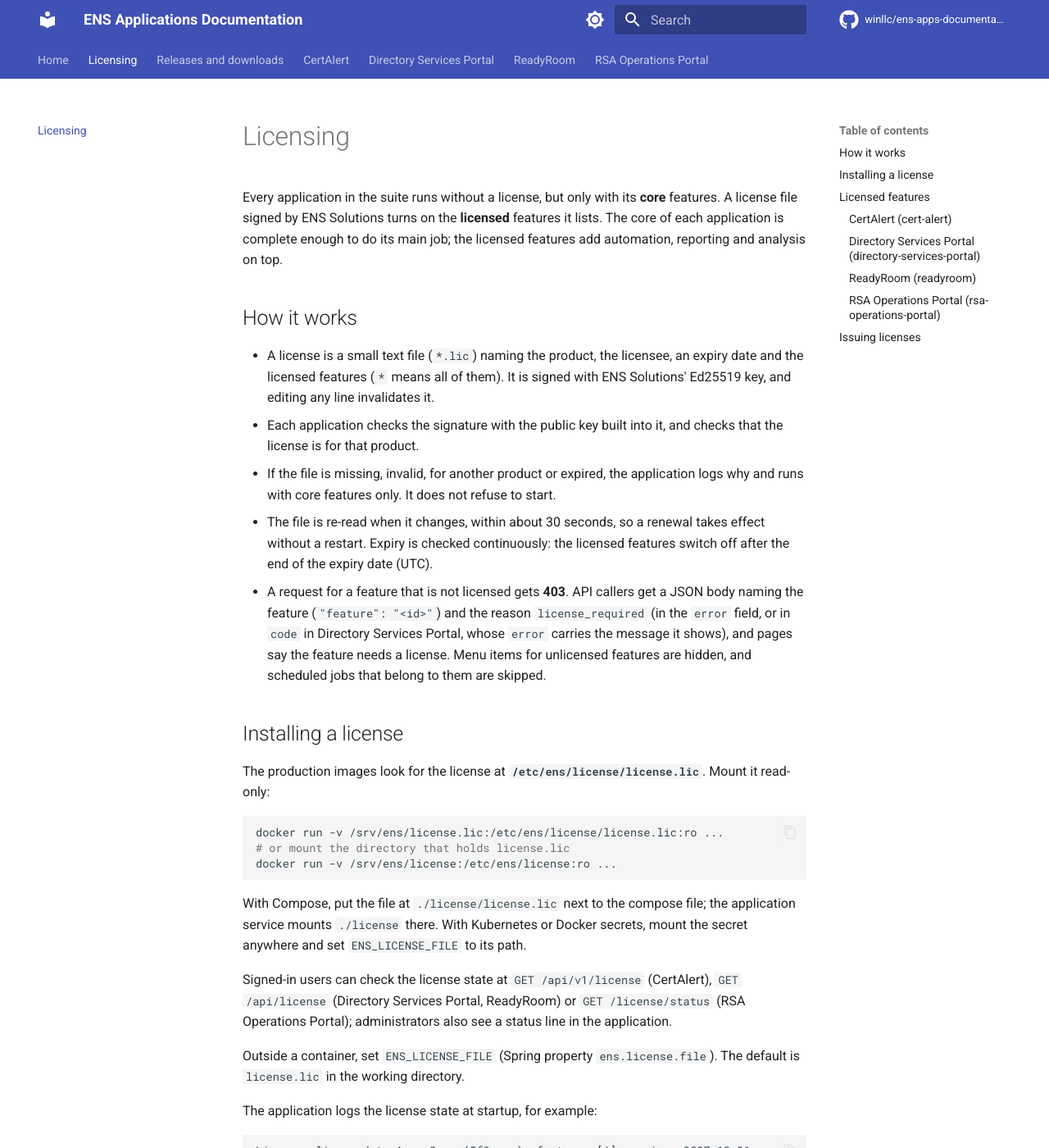
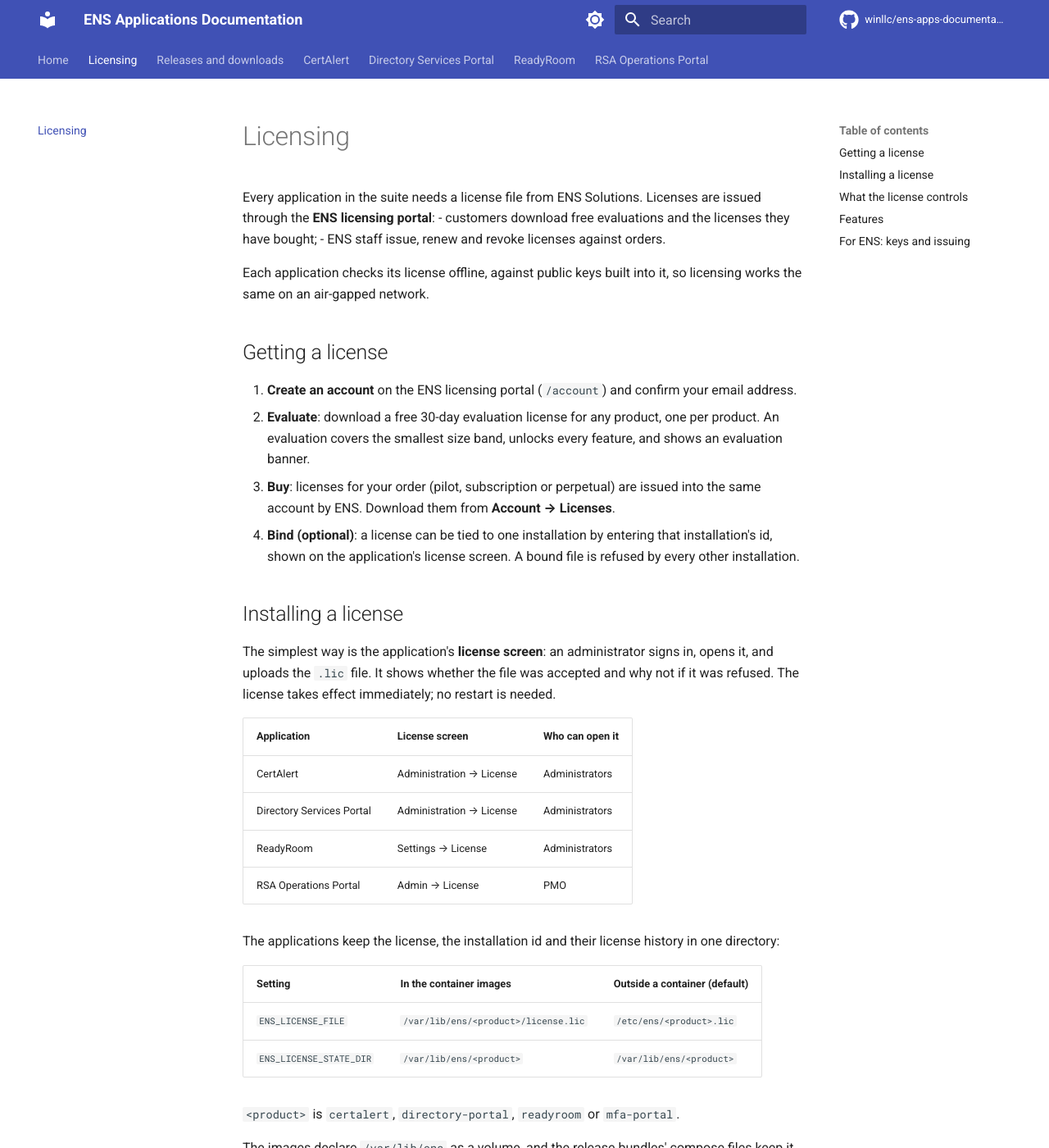
Before and after one commit to winllc/ens-apps-documentation, an MkDocs documentation site: the page built from docs/licensing.md, in a window 1280 px wide and 1400 px high. Shown: the whole window at 82% size. Built offline with MkDocs 1.6.1 and Material for MkDocs 9.7.7, drawn with Linux system fonts in a browser that asks for light colours; comment, search, counter and statistics services are not loaded; some of the changed text lies outside the part shown.

Commit message:
Document licensing through the ENS licensing portal
Licenses now come from the licensing portal: free evaluations, and licenses
ENS issues against orders. The applications run only their license screen
without one, go read-only after the grace period, and keep the license and
installation id on a volume at /var/lib/ens/<product>. The old single-file
license tool is removed; the portal and its npm run license commands replace it.

Co-Authored-By: Claude Opus 5.5 <noreply@anthropic.com>
Claude-Session: https://claude.ai/code/session_01R2Q6XtDB8DfVmiejzJGwBh

````diff
--- a/docs/licensing.md
+++ b/docs/licensing.md
@@ -1,132 +1,104 @@
 # Licensing
 
-Every application in the suite runs without a license, but only with its **core** features. A
-license file signed by ENS Solutions turns on the **licensed** features it lists. The core of
-each application is complete enough to do its main job; the licensed features add automation,
-reporting and analysis on top.
+Every application in the suite needs a license file from ENS Solutions. Licenses are issued through
+the **ENS licensing portal**:
+- customers download free evaluations and the licenses they have bought;
+- ENS staff issue, renew and revoke licenses against orders.
 
-## How it works
+Each application checks its license offline, against public keys built into it, so licensing works the
+same on an air-gapped network.
 
-- A license is a small text file (`*.lic`) naming the product, the licensee, an expiry date and
-  the licensed features (`*` means all of them). It is signed with ENS Solutions' Ed25519 key,
-  and editing any line invalidates it.
-- Each application checks the signature with the public key built into it, and checks that the
-  license is for that product.
-- If the file is missing, invalid, for another product or expired, the application logs why and
-  runs with core features only. It does not refuse to start.
-- The file is re-read when it changes, within about 30 seconds, so a renewal takes effect without
-  a restart. Expiry is checked continuously: the licensed features switch off after the end of the
-  expiry date (UTC).
-- A request for a feature that is not licensed gets **403**. API callers get a JSON body naming
-  the feature (`"feature": "<id>"`) and the reason `license_required` (in the `error` field, or in
-  `code` in Directory Services Portal, whose `error` carries the message it shows), and pages say
-  the feature needs a license. Menu items for unlicensed features are hidden, and scheduled jobs that belong to them
-  are skipped.
+## Getting a license
+
+1. **Create an account** on the ENS licensing portal (`/account`) and confirm your email address.
+2. **Evaluate**: download a free 30-day evaluation license for any product, one per product. An
+   evaluation covers the smallest size band, unlocks every feature, and shows an evaluation banner.
+3. **Buy**: licenses for your order (pilot, subscription or perpetual) are issued into the same
+   account by ENS. Download them from **Account → Licenses**.
+4. **Bind (optional)**: a license can be tied to one installation by entering that installation's id,
+   shown on the application's license screen. A bound file is refused by every other installation.
 
 ## Installing a license
 
-The production images look for the license at **`/etc/ens/license/license.lic`**. Mount it
-read-only:
+The simplest way is the application's **license screen**: an administrator signs in, opens it, and
+uploads the `.lic` file. It shows whether the file was accepted and why not if it was refused.
+The license takes effect immediately; no restart is needed.
+
+| Application | License screen | Who can open it |
+|---|---|---|
+| CertAlert | Administration → License | Administrators |
+| Directory Services Portal | Administration → License | Administrators |
+| ReadyRoom | Settings → License | Administrators |
+| RSA Operations Portal | Admin → License | PMO |
+
+The applications keep the license, the installation id and their license history in one directory:
+
+| Setting | In the container images | Outside a container (default) |
+|---|---|---|
+| `ENS_LICENSE_FILE` | `/var/lib/ens/<product>/license.lic` | `/etc/ens/<product>.lic` |
+| `ENS_LICENSE_STATE_DIR` | `/var/lib/ens/<product>` | `/var/lib/ens/<product>` |
+
+`<product>` is `certalert`, `directory-portal`, `readyroom` or `mfa-portal`.
+
+The images declare `/var/lib/ens` as a volume, and the release bundles' compose files keep it on a
+named volume, `ens-license`. **Keep that volume.** The installation id lives there: if it is lost,
+the installation gets a new id and any license bound to the old one must be re-bound on the portal.
+
+You can also skip the upload screen. Put the file at `license/license.lic` next to the bundle's
+`docker-compose.yml` before running `install.sh` or `upgrade.sh`, and they copy it in. Or copy it in
+yourself:
 
 ```bash
-docker run -v /srv/ens/license.lic:/etc/ens/license/license.lic:ro ...
-# or mount the directory that holds license.lic
-docker run -v /srv/ens/license:/etc/ens/license:ro ...
+docker compose cp license.lic <service>:/var/lib/ens/<product>/license.lic
 ```
 
-With Compose, put the file at `./license/license.lic` next to the compose file; the application
-service mounts `./license` there. With Kubernetes or Docker secrets, mount the secret anywhere and
-set `ENS_LICENSE_FILE` to its path.
+## What the license controls
 
-Signed-in users can check the license state at `GET /api/v1/license` (CertAlert),
-`GET /api/license` (Directory Services Portal, ReadyRoom) or `GET /license/status` (RSA Operations
-Portal); administrators also see a status line in the application.
+| License state | What the application does |
+|---|---|
+| Valid | Everything the license's feature list unlocks. Evaluations show a banner. |
+| Expired, within the grace period (subscriptions: 30 days) | The same, plus a renewal warning for administrators. |
+| Expired past grace | **Read-only**: data stays visible and exportable; nothing can be changed; scheduled jobs, syncs and notifications pause. |
+| Perpetual, but this release was built after its maintenance ended | Read-only. Renew maintenance or run an older release. |
+| Missing, invalid, for another product or installation, superseded by a newer revision, or not yet valid | **Unlicensed**: only sign-in and the license screen work. |
 
-Outside a container, set `ENS_LICENSE_FILE` (Spring property `ens.license.file`). The default is
-`license.lic` in the working directory.
+Administrators see a renewal reminder from 30 days before expiry.
 
-The application logs the license state at startup, for example:
+**Size limits.** Each license covers a number of directory users, tracked people or SecurID users. Up
+to 10% over, the application warns. Further over, it stops taking on more, though it never removes
+anything. CertAlert enforces this as it sweeps the directory, and ReadyRoom as new people are tracked.
+The RSA Operations Portal and Directory Services Portal show usage only.
 
-```text
-License: licensed to Acme Corp (5f0c...), features [*], expires 2027-12-31
-License: no license file at /etc/ens/license/license.lic; running with core features only
-```
+## Features
 
-## Licensed features
+A license lists every standard feature of its product. Enterprise features come with the top size
+band, evaluations and pilots, or when ENS adds them to an order.
 
-### CertAlert (`cert-alert`)
+| Product | Feature ids |
+|---|---|
+| CertAlert (`certalert`) | `directory-sync`, `changelog-sync`, `notifications`, `metrics`, `projects`, `revocation-checks`, `endpoint-checks`, `risky-names`, `directory-cleanup`, `classification-banners`, `multi-directory` (Enterprise, not yet in the product) |
+| Directory Services Portal (`directory-portal`) | `directory-editor`, `form-builder`, `self-service-profile`, `white-pages`, `smart-card-sign-in`, `metrics`, `data-analysis`, `schema-transfer` |
+| ReadyRoom (`readyroom`) | `attendance`, `calendar`, `absence-alerts`, `metrics` (metrics and reports), `org-chart`, `classification-banners` |
+| RSA Operations Portal (`mfa-portal`) | `self-service`, `trusted-agents`, `help-desk`, `shipments`, `scheduled-jobs`, `branding`, `reports`, `bulk-upload`, `group-email` |
 
-| Feature id | What it unlocks |
-|---|---|
-| `revocation` | OCSP and CRL revocation checks |
-| `tls-probe` | Probing a server's TLS endpoint for the certificate it actually serves |
-| `changelog` | Near-real-time sync from the directory changelog |
-| `directory-cleanup` | Certificate cleanup and prune, which write back to the directory |
-| `email-notifications` | Email digests, email alerts and email delivery of notifications |
-| `projects` | Projects and project administrators |
-| `metrics` | The metrics dashboard |
+The catalog lives in the portal's source, in `src/data/licensing.ts` in the products-page
+repository. Every feature is checked by its application, so moving one between tiers changes only
+that file. Never rename an id once licenses carrying it have been issued.
 
-Core: directory sweeps and refresh, the People and Servers tables, certificate expiry status,
-sign-in, in-app notifications, logging alerts, server attributes, contacts, the audit trail
-and the banner.
+## For ENS: keys and issuing
 
-### Directory Services Portal (`directory-services-portal`)
+- **Signing key.** The portal signs licenses with an Ed25519 key passed in `LICENSE_SIGNING_KEY` or
+  `LICENSE_SIGNING_KEY_FILE`. Generate one with `npm run license -- keygen` in the products-page
+  repository. Keep the private key in a secret store and never commit it.
+- **Public keys.** Each application has the public key built in, as `EnsKeys`, by key id. Licenses
+  name the key that signed them, so keys can be rotated:
+  1. add the new public key to every application and release;
+  2. switch the portal to the new private key;
+  3. remove the old public key once no license signed with it is still in use.
 
-| Feature id | What it unlocks |
-|---|---|
-| `analysis` | Data-quality analysis, its findings and CSV export |
-| `metrics` | Metrics, the metrics explorer and dashboards |
-| `schema-transfer` | Schema import and export |
-
-Core: sign-in (password and X.509), directory browse, search and editing, self-service
-profiles, administration of definitions, forms, schema and permissions, the audit log and the
-banner.
-
-### ReadyRoom (`readyroom`)
-
-| Feature id | What it unlocks |
-|---|---|
-| `metrics` | The metrics dashboard |
-| `reports` | My Reports and group reports, including PDF export |
-| `org-chart` | The org chart |
-| `absence-alerts` | Absence email notifications to managers |
-
-Core: the Windows client check-in and check-out API, the home dashboard, profile and calendar,
-groups, user search, in-app notifications, settings, and every sign-in method.
-
-### RSA Operations Portal (`rsa-operations-portal`)
-
-| Feature id | What it unlocks |
-|---|---|
-| `reports` | The overview, site and trusted-agent reports |
-| `bulk-upload` | Bulk trusted-agent upload from CSV |
-| `group-email` | Group email messages |
-| `automation` | The scheduled jobs (expiry and appointment emails, TA re-sync, lost-token monitoring, delayed registration emails, PIN-reset checks) and manual job runs |
-
-Core: sign-in and every token operation (enrollment, testing, PIN resets, lost, deprovisioned and
-distributed tokens), user search, appointments, shipments, sites, trusted agents, exemptions,
-system notifications, role mapping and the admin page.
-
-## Issuing licenses
-
-Licenses are issued with the single-file
-[license tool](https://github.com/winllc/ens-apps-documentation/tree/master/tools/license-tool),
-which needs only a JDK:
-
-```bash
-java LicenseTool.java sign --key keys/ens-license.private.pem \
-    --product readyroom --licensee "Acme Corp" --expires 2027-12-31 --out acme-readyroom.lic
-```
-
-A license looks like this:
-
-```properties
-# ENS Solutions license. Any edit invalidates the signature.
-expires=2027-12-31
-features=*
-issued=2026-10-15
-licenseId=0bb2325b-745c-433b-9db3-8f2abb981e40
-licensee=Acme Corp
-product=readyroom
-signature=BBd3w4TKJe8m...
-```
+  Until the old key is removed from the applications, keep it trusted on the portal with
+  `LICENSE_TRUSTED_KEYS`.
+- **Inspecting and checking files.** `npm run license -- inspect file.lic` decodes a license, and
+  `npm run license -- verify file.lic <public-key>` checks its signature.
+- **The file format** is described in `licensing/README.md` in the products-page repository. That
+  directory also holds the Java library every application embeds.
````
Also changed, not shown: docs/index.md (+2 -2 lines), docs/releases.md (+2 -3 lines), tools/license-tool/README.md (deleted, +0 -38 lines), 1 other file.
